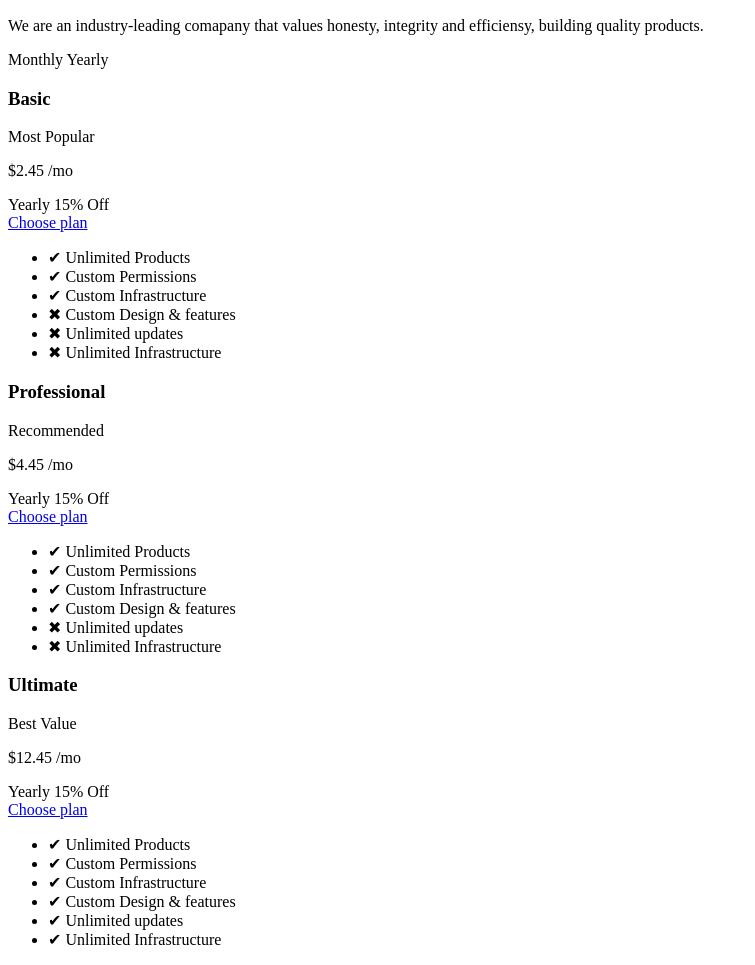
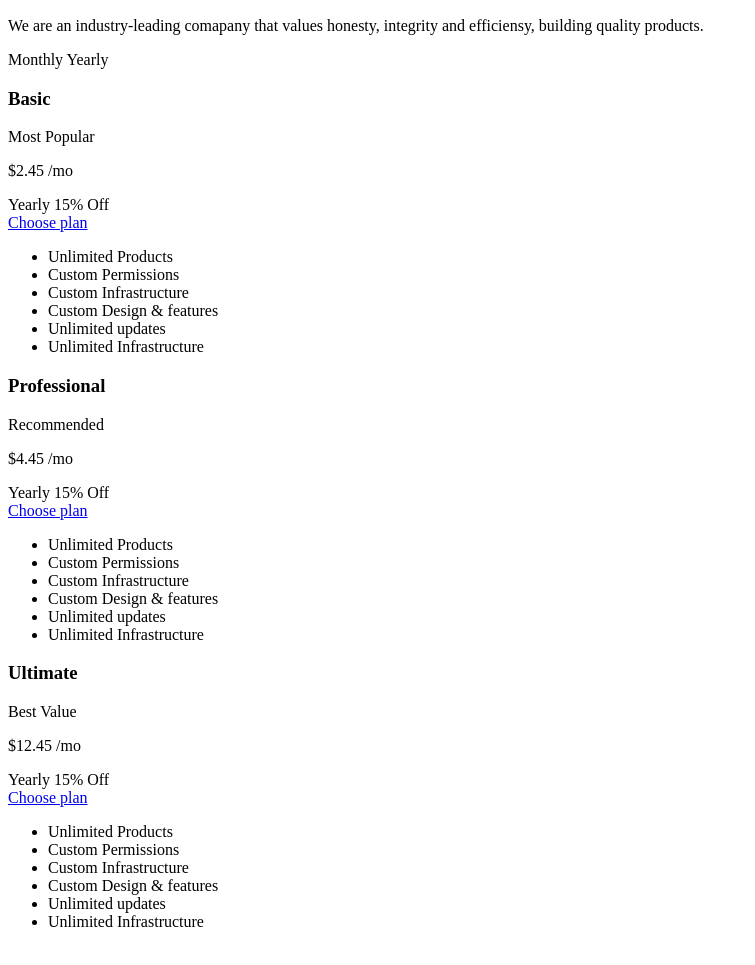
Before and after one commit to SirioRedGiant/htmlcss-pricing-plan, a plain HTML site: page index.html in a window 1280 px wide. Shown: the part 50-1015 px from the top of the page, without its empty margins (0-755 px from the left). Drawn offline with nearby package versions, Linux system fonts and the light colour scheme.

Commit message:
removed bug

```diff
--- a/index.html
+++ b/index.html
@@ -30,7 +30,6 @@
         </div>
       </section>
 
-
       <!-- Sezione Piani di Prezzo -->
       <section class="pricing-container">
         <!-- Basic Plan -->
@@ -41,13 +40,14 @@
           <div class="discount">Yearly 15% Off</div>
           <a href="#" class="choose-plan-btn">Choose plan</a>
           <ul class="features-list">
-                <li>&#10004 Unlimited Products</li>
-                <li>&#10004 Custom Permissions</li>
-                <li>&#10004 Custom Infrastructure</li>
-                <li>&#10006 Custom Design & features</li>
-                <li>&#10006 Unlimited updates</li>
-                <li>&#10006 Unlimited Infrastructure</li>
+            <li>Unlimited Products</li>
+            <li>Custom Permissions</li>
+            <li>Custom Infrastructure</li>
+            <li>Custom Design & features</li>
+            <li>Unlimited updates</li>
+            <li>Unlimited Infrastructure</li>
           </ul>
+        </div>
         <!-- Scheda Professional -->
          <div class="pricing-card professional">
             <h3>Professional</h3>
@@ -56,15 +56,14 @@
              <div class="discount">Yearly 15% Off</div>
             <a href="#" class="choose-plan-btn">Choose plan</a>
             <ul class="features-list">
-                <li>&#10004 Unlimited Products</li>
-                <li>&#10004 Custom Permissions</li>
-                <li>&#10004 Custom Infrastructure</li>
-                <li>&#10004 Custom Design & features</li>
-                <li>&#10006 Unlimited updates</li>
-                <li>&#10006 Unlimited Infrastructure</li>
+                <li>Unlimited Products</li>
+                <li>Custom Permissions</li>
+                <li>Custom Infrastructure</li>
+                <li>Custom Design & features</li>
+                <li>Unlimited updates</li>
+                <li>Unlimited Infrastructure</li>
             </ul>
         </div>
-
         <!-- Scheda Ultimate -->
         <div class="pricing-card">
             <h3>Ultimate</h3>
@@ -73,14 +72,15 @@
              <div class="discount">Yearly 15% Off</div>
             <a href="#" class="choose-plan-btn">Choose plan</a>
             <ul class="features-list">
-                <li>&#10004 Unlimited Products</li>
-                <li>&#10004 Custom Permissions</li>
-                <li>&#10004 Custom Infrastructure</li>
-                <li>&#10004 Custom Design & features</li>
-                <li>&#10004 Unlimited updates</li>
-                <li>&#10004 Unlimited Infrastructure</li>
+                <li>Unlimited Products</li>
+                <li>Custom Permissions</li>
+                <li>Custom Infrastructure</li>
+                <li>Custom Design & features</li>
+                <li>Unlimited updates</li>
+                <li>Unlimited Infrastructure</li>
             </ul>
         </div>
+
       </section>
     </div>
   </body>
```
Lines whose indentation alone changed are shown as unchanged.
